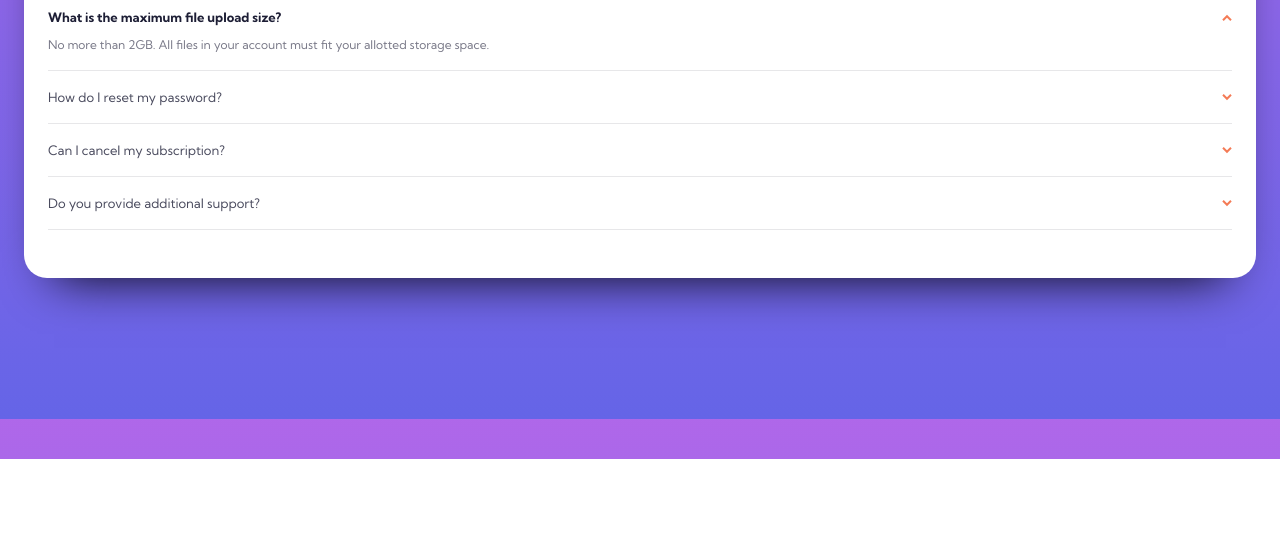
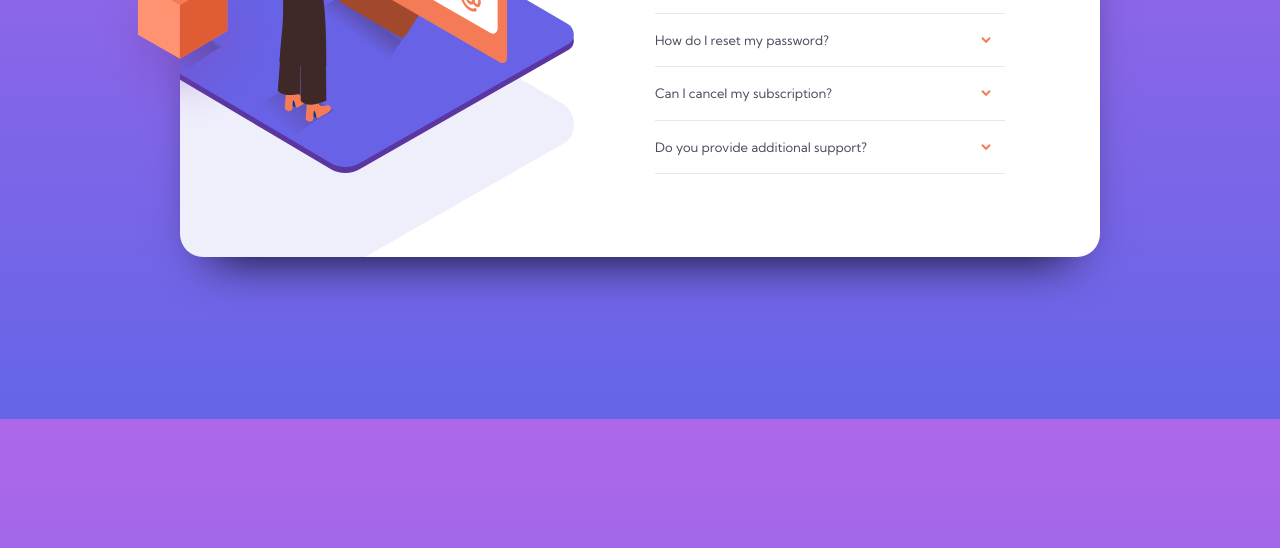
Before and after one commit to etnlmy/faq-accordion-card, a plain HTML site: page index.html in a window 1280 px wide. Shown: the part 381-929 px from the top of the page. Before the commit the page ends 840 px from the top, so only its background shows below. Drawn offline with Linux system fonts and the light colour scheme.

Commit message:
add desktop version

```diff
--- a/css/styles.css
+++ b/css/styles.css
@@ -6,6 +6,7 @@
 
 :root {
   --text-primary-blue: hsl(238, 29%, 16%);
+  --text-primary-red: hsl(14, 88%, 65%);
   --text-neutral-darker-blue: hsl(237, 12%, 33%);
 }
 
@@ -33,7 +34,7 @@ button {
 
 /* Colors */
 .text-primary-red {
-  color: hsl(14, 88%, 65%);
+  color: var(--text-primary-red);
 }
 
 .text-neutral-dark-blue {
@@ -65,8 +66,9 @@ button {
   left: calc(50% - 123px);
 }
 
-.card-illustration {
-
+.card-container::before,
+.card-container::after {
+  transition: all 0.5s cubic-bezier(0.075, 0.82, 0.165, 1);
 }
 
 .card {
@@ -131,3 +133,42 @@ button {
 .accordion__item--active .accordion__content {
   display: block;
 }
+
+@media (min-width: 1024px) {
+  .card-container {
+    position: relative;
+    max-width: 920px;
+    margin: 129px auto 40px auto;
+  }
+
+  .card-container::after {
+    content: none;
+  }
+
+  .card-container::before {
+    content: url("../images/illustration-box-desktop.svg");
+    position: absolute;
+    top: 203px;
+    left: -93px;
+  }
+
+  .card {
+    margin-top: 0;
+    padding: 65px 95px 83px calc(50% + 15px);
+    background: url(../images/illustration-woman-online-desktop.svg) -78px 66px no-repeat,
+      url(../images/bg-pattern-desktop.svg) -571px -298px no-repeat;
+    background-color: white;
+  }
+
+  .accordion__item button {
+    padding-right: 14px;
+  }
+
+  .accordion__item button:hover {
+    color: var(--text-primary-red);
+  }
+
+  .card__title {
+    text-align: start;
+  }
+}
```
